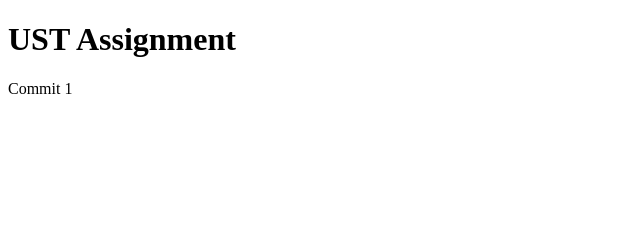
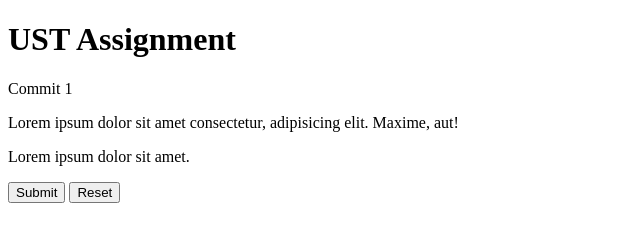
Before and after one commit to ameerali-19/ust, a plain HTML site: page index.html in a window 1280 px wide. Shown: the whole page, without its empty margins (0-640 px from the left). Drawn offline with Linux system fonts and the light colour scheme.

Commit message:
Add buttons

```diff
--- a/index.html
+++ b/index.html
@@ -8,5 +8,12 @@
     <h1>UST Assignment</h1>
 
     <p>Commit 1</p>
+
+    <p>Lorem ipsum dolor sit amet consectetur, adipisicing elit. Maxime, aut!</p>
+
+    <p>Lorem ipsum dolor sit amet.</p>
+
+    <button>Submit</button>
+    <button>Reset</button>
 </body>
 </html>
```
